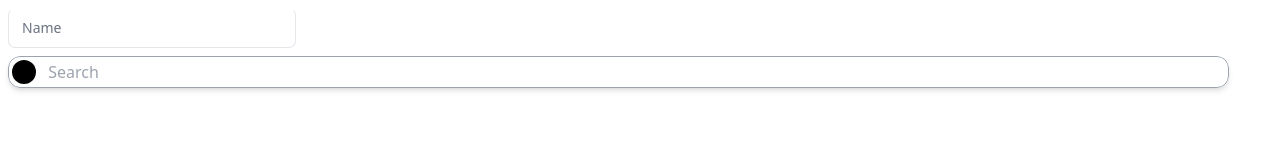
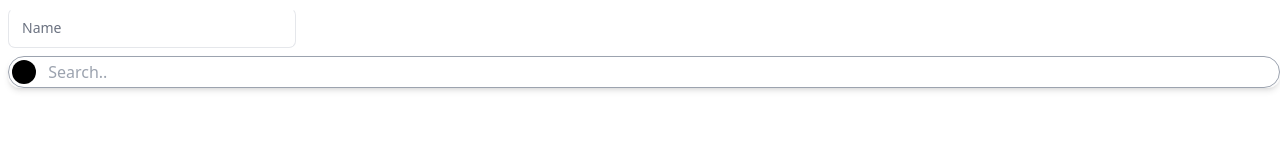
Before and after one commit to realprosl/preact-tw, a Preact app: page / in a window 1280 px wide. Shown: the top 160 px of the page. Built offline with nearby package versions, Linux system fonts and the light colour scheme; what @midudev/tailwind-animations would draw is missing.

Commit message:
refactor width input of realsearch

```diff
--- a/src/app.tsx
+++ b/src/app.tsx
@@ -6,7 +6,7 @@ export function App() {
     <>
       <div className="flex flex-col gap-2 mt-2 ml-2">
         <TextField label="Name" />
-        <RealSearch size="96%" placeholder=" Search" />
+        <RealSearch size="96%" placeholder=" Search.." />
       </div>
     </>
   );
--- a/src/components/realSearch.tsx
+++ b/src/components/realSearch.tsx
@@ -12,12 +12,12 @@ export const RealSearch = (props: Props) => {
     <div className={`w-[${props.size || "90%"}]`}>
       <div className="overflow-hidden relative h-[32px] min-w-44 rounded-xl shadow-md has-[:hover]:shadow-slate-400">
         <input
-          className="absolute bg-transparent top-[4px] left-9 rounded-md peer outline-none w-[96%]"
+          className="absolute bg-transparent top-[4px] left-9 rounded-md peer outline-none max-w-[96%]"
           type="text"
           ref={text}
           placeholder={props.placeholder}
         />
-        <div className="absolute top-0 -z-10 h-[32px] border w-[100%] border-gray-400 peer-hover:border-none shadow-sm rounded-xl"></div>
+        <div className="absolute top-0 -z-10 h-[32px] border w-[100%] border-gray-400 peer-hover:border-none shadow-sm rounded-full"></div>
         <div className="absolute left-1 top-[4px]  rounded-xl bg-black w-6 h-6 peer-focus:animate-duration-200 peer-focus:animate-fade-out-up"></div>
         <IconsSearch
           color="white"
```
